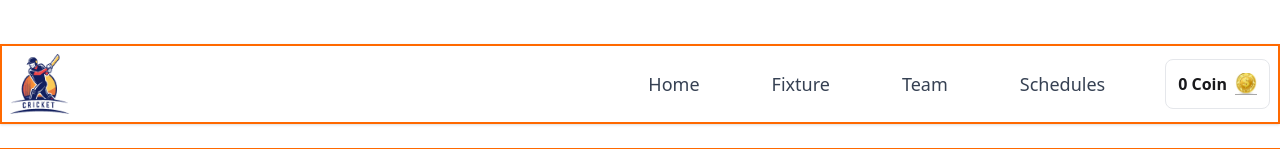
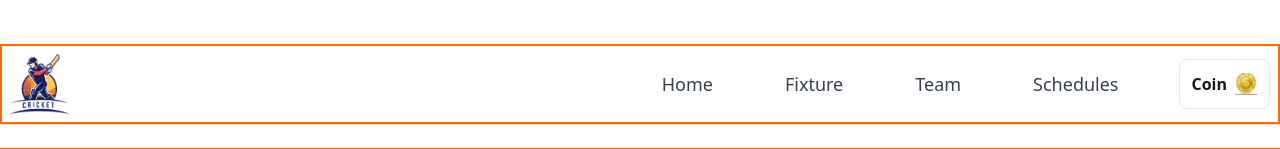
Before and after one commit to sm-sabbir64/bpl-select-players, a React (Vite) app: page / in a window 1280 px wide. Shown: the top 149 px of the page. Built offline with nearby package versions, Linux system fonts and the light colour scheme.

Commit message:
setAvailable balance rendering

```diff
--- a/src/App.jsx
+++ b/src/App.jsx
@@ -11,11 +11,12 @@ const fetchPlayer = async () => {
 
 function App() {
   const [toggle, setToggle] = useState(true);
+  const [availableBalance, setAvailableBalance] = useState(6000000000)
 
   const playersPromise = fetchPlayer();
   return (
     <>
-      <Navbar></Navbar>
+      <Navbar availableBalance={availableBalance}></Navbar>
       <div className="max-w-325 mx-auto flex justify-between items-center border-2 border-orange-500 mt-6">
         <h1 className="font-bold text-2xl">Available player</h1>
 
@@ -39,7 +40,7 @@ function App() {
         <Suspense
           fallback={<span className="loading loading-dots loading-xl"></span>}
         >
-          <AvailablePlayer playersPromise={playersPromise}></AvailablePlayer>
+          <AvailablePlayer setAvailableBalance={setAvailableBalance} playersPromise={playersPromise}></AvailablePlayer>
         </Suspense>
       ) : (
         <SelectedPlayers></SelectedPlayers>
--- a/src/components/AvailablePlayers/AvailablePlayer.jsx
+++ b/src/components/AvailablePlayers/AvailablePlayer.jsx
@@ -2,7 +2,7 @@ import React, { use } from "react";
 import PlayerCard from "../PlayerCard/PlayerCard";
 
 
-const AvailablePlayer = ({ playersPromise }) => {
+const AvailablePlayer = ({ playersPromise, setAvailableBalance }) => {
   const playerData = use(playersPromise);
   console.log(playerData);
 
@@ -10,7 +10,7 @@ const AvailablePlayer = ({ playersPromise }) => {
     <div className="max-w-325 mx-auto grid grid-cols-1 md:grid-cols-3 mt-10 gap-6 border-2 border-orange-500">
 
       {
-      playerData?.map((player)=><PlayerCard key={player.player_name} player={player}></PlayerCard>)
+      playerData?.map((player)=><PlayerCard setAvailableBalance={setAvailableBalance} key={player.player_name} player={player}></PlayerCard>)
       }
     </div>
   );
--- a/src/components/Navbar/Navbar.jsx
+++ b/src/components/Navbar/Navbar.jsx
@@ -2,7 +2,7 @@ import React from 'react';
 import navImg from "../../assets/logo.png";
 import dollarImg from "../../assets/images.jpg";
 
-const Navbar = () => {
+const Navbar = ({avaiableBalance}) => {
     return (
         <div className="navbar max-w-325 mx-auto bg-base-100 shadow-sm gap-12 mt-11 border-2 border-orange-500">
         <div className="flex-1">
@@ -17,7 +17,7 @@ const Navbar = () => {
             <p className='text-gray-700 p-3 text-[18px]'>Schedules</p>
           </div>
         <div className="flex items-center gap-2 border border-gray-200 rounded-lg p-3">
-          <p className="font-bold ">0 <span>Coin</span></p>
+          <p className="font-bold ">{avaiableBalance}<span>Coin</span></p>
           <img className="w-5.5 h-5.5" src={dollarImg} alt="" />
         </div>
       </div>
--- a/src/components/PlayerCard/PlayerCard.jsx
+++ b/src/components/PlayerCard/PlayerCard.jsx
@@ -2,7 +2,7 @@ import React, { useState } from "react";
 import userImg from "../../assets/user-1.png";
 import flagImg from "../../assets/flag.png";
 
-const PlayerCard = ({ player }) => {
+const PlayerCard = ({ player,setAvailableBalance }) => {
     const [isSelected, setSelected] = useState(false)
   return (
     <div className="card bg-base-100 shadow-sm p-5">
```
